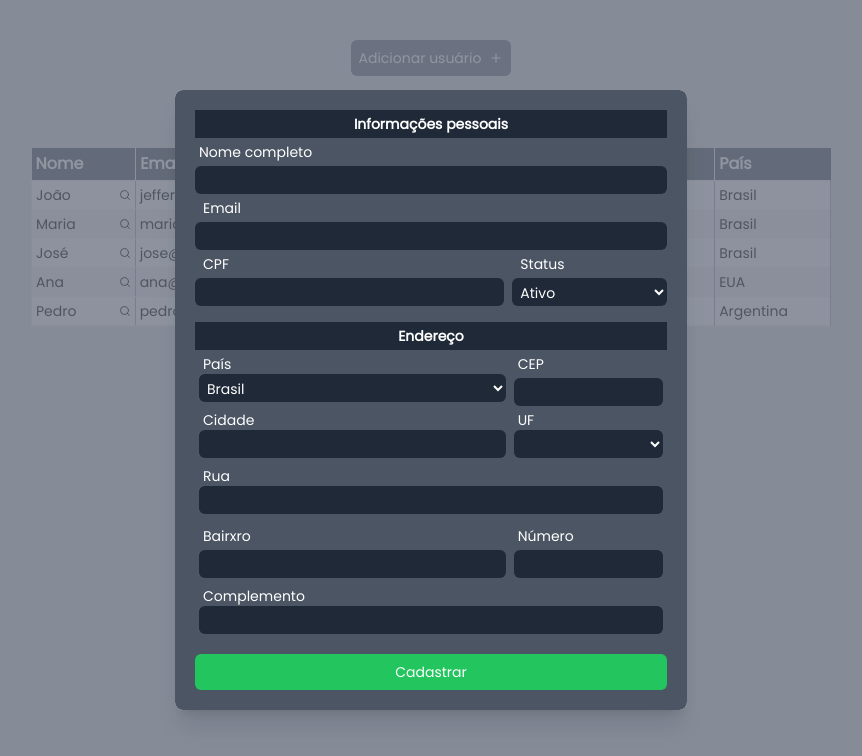
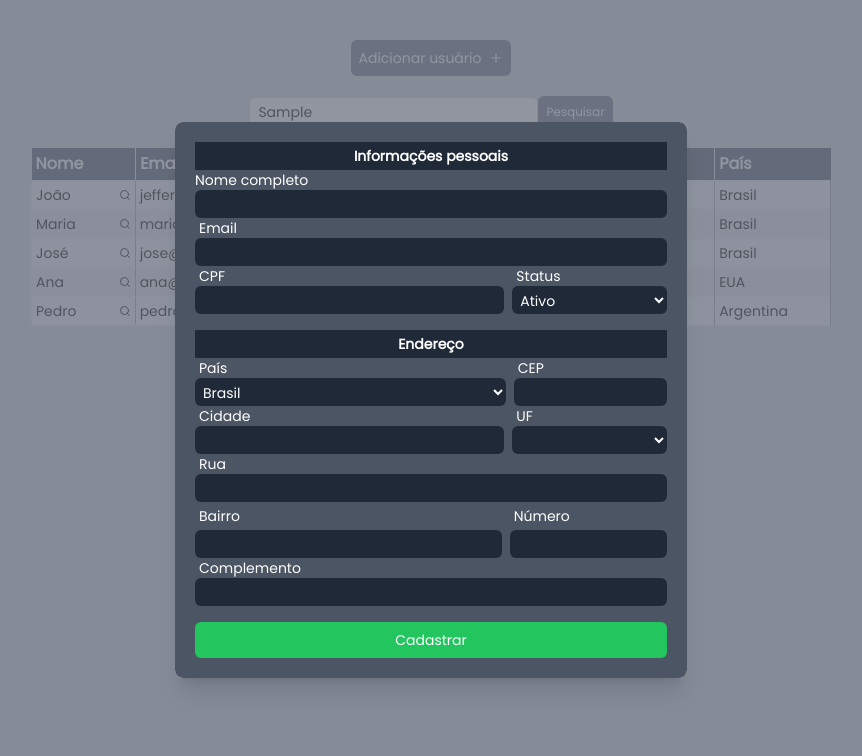
Before and after one commit to jeffersondrs/mobidata-test-frontend, a Next.js app: page / in a window 1280 px wide. Both pictures are taken after typing "Sample" into the empty fields and a click on the button "Adicionar usuário". Shown: the top 756 px of the page, without its empty margins (209-1071 px from the left). Built offline with nearby package versions, Linux system fonts and the light colour scheme.

Commit message:
fix: css

```diff
--- a/src/components/Form/Button/Button.tsx
+++ b/src/components/Form/Button/Button.tsx
@@ -4,7 +4,7 @@ import React from "react";
 import { ButtonProps } from "@/types/globalt-types";
 
 const Button = ({ children, onClick, disabled, buttonType = "button", styles }: ButtonProps) => {
-  let buttonClass = "bg-gray-500 text-white p-2 rounded-md hover:bg-blue-700 text-sm";
+  let buttonClass = "bg-gray-500 text-white p-2 rounded-md hover:bg-green-700 text-sm";
 
   switch (buttonType) {
     case "submit":
--- a/src/components/Form/Form.tsx
+++ b/src/components/Form/Form.tsx
@@ -18,7 +18,7 @@ export function Form() {
           Informações pessoais
         </h1>
         <div className="flex flex-col">
-          <div className="flex flex-row justify-between items-center p-1 text-white text-xs sm:text-sm">
+          <div className="flex flex-row justify-between items-center text-white text-xs sm:text-sm">
             <label htmlFor="name" className="pxx-1">
               Nome completo
             </label>
@@ -35,7 +35,7 @@ export function Form() {
           />
         </div>
         <div className="flex flex-col">
-          <div className="flex flex-row justify-between items-center p-1 text-white text-xs sm:text-sm">
+          <div className="flex flex-row justify-between items-center text-white text-xs sm:text-sm">
             <label htmlFor="email" className="px-1">
               Email
             </label>
@@ -53,7 +53,7 @@ export function Form() {
         </div>
         <div className="flex flex-row justify-center items-center gap-2">
           <div className="flex flex-col w-4/6">
-            <div className="flex flex-row justify-between items-center text-white text-xs sm:text-sm p-1">
+            <div className="flex flex-row justify-between items-center text-white text-xs sm:text-sm">
               <label htmlFor="cpf" className="px-1">
                 CPF
               </label>
@@ -71,7 +71,7 @@ export function Form() {
             />
           </div>
           <div className="flex flex-col w-2/6">
-            <div className="flex flex-row justify-between items-center text-white text-xs sm:text-sm p-1">
+            <div className="flex flex-row justify-between items-center text-white text-xs sm:text-sm">
               <label htmlFor="status" className="px-1">
                 Status
               </label>
@@ -94,11 +94,11 @@ export function Form() {
         </div>
       </div>
       <div>
-        <h1 className="text-xs sm:text-sm font-bold bg-gray-800 text-white p-1 text-center">
+        <h1 className="text-xs sm:text-sm font-bold bg-gray-800 text-white py-1 text-center">
           Endereço
         </h1>
-        <div className="flex flex-row justify-center items-center">
-          <div className="flex flex-col w-4/6 px-1 text-white text-xs sm:text-sm">
+        <div className="flex flex-row justify-center items-center gap-1">
+          <div className="flex flex-col w-4/6  text-white text-xs sm:text-sm">
             <label htmlFor="country" className="px-1">
               País
             </label>
@@ -120,9 +120,9 @@ export function Form() {
               </p>
             )}
           </div>
-          <div className="flex flex-col w-2/6 px-1">
-            <div className="flex flex-row justify-between items-center text-white text-xs sm:text-sm p-1">
-              <label htmlFor="cep">CEP</label>
+          <div className="flex flex-col w-2/6 pl-1">
+            <div className="flex flex-row justify-between items-center text-white text-xs sm:text-sm">
+              <label htmlFor="cep" className="px-1">CEP</label>
               {errors.cep && (
                 <p className="text-orange-500 text-xs">{errors.cep.message}</p>
               )}
@@ -132,13 +132,13 @@ export function Form() {
               {...register("cep")}
               className="rounded-md
               ring-0 outline-none h-7 text-xs sm:text-sm
-            p-2 bg-gray-800 text-white"
+            px-2 bg-gray-800 text-white"
               maxLength={8}
             />
           </div>
         </div>
-        <div className="flex flex-row justify-center items-center">
-          <div className="flex flex-col w-4/6 p-1 text-white text-xs sm:text-sm">
+        <div className="flex flex-row justify-center items-center gap-2">
+          <div className="flex flex-col w-4/6 text-white text-xs sm:text-sm">
             <label htmlFor="city" className="px-1">
               Cidade
             </label>
@@ -153,7 +153,7 @@ export function Form() {
               <p className="text-orange-500 text-xs">{errors.city.message}</p>
             )}
           </div>
-          <div className="flex flex-col w-2/6 p-1 text-white text-xs sm:text-sm">
+          <div className="flex flex-col w-2/6 text-white text-xs sm:text-sm">
             <label htmlFor="state" className="px-1">
               UF
             </label>
@@ -170,7 +170,7 @@ export function Form() {
             )}
           </div>
         </div>
-        <div className="flex flex-col p-1 text-white text-xs sm:text-sm">
+        <div className="flex flex-col text-white text-xs sm:text-sm">
           <label htmlFor="street" className="px-1">
             Rua
           </label>
@@ -185,10 +185,10 @@ export function Form() {
             <p className="text-orange-500 text-xs">{errors.street.message}</p>
           )}
         </div>
-        <div className="flex flex-row items-center justify-center">
-          <div className="flex flex-col w-4/6 p-1">
+        <div className="flex flex-row items-center justify-center gap-2">
+          <div className="flex flex-col w-4/6">
             <div className="flex flex-row justify-between items-center text-white text-xs sm:text-sm p-1">
-              <label htmlFor="neighborhood">Bairxro</label>
+              <label htmlFor="neighborhood">Bairro</label>
               {errors.neighborhood && (
                 <p className="text-orange-500 text-xs">
                   {errors.neighborhood.message}
@@ -203,7 +203,7 @@ export function Form() {
             p-2 bg-gray-800 text-white"
             />
           </div>
-          <div className="flex flex-col w-2/6 px-1 text-white text-xs sm:text-sm">
+          <div className="flex flex-col w-2/6 text-white text-xs sm:text-sm">
             <div className="flex flex-row justify-between items-center p-1">
               <label htmlFor="number">Número</label>
               {errors.number && (
@@ -221,7 +221,7 @@ export function Form() {
             />
           </div>
         </div>
-        <div className="flex flex-col p-1 text-white text-xs sm:text-sm">
+        <div className="flex flex-col text-white text-xs sm:text-sm">
           <label htmlFor="complement" className="px-1">
             Complemento
           </label>
```
